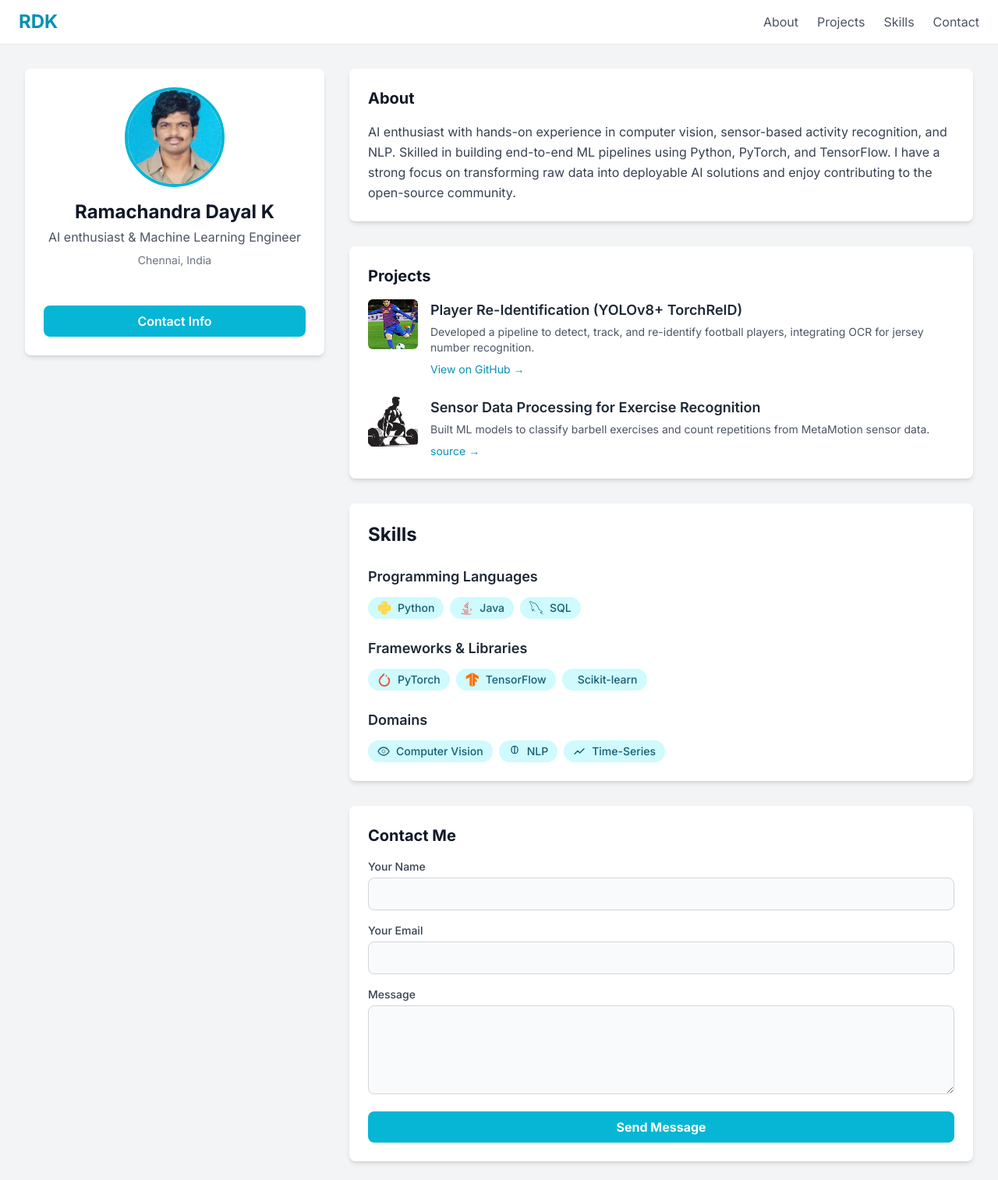
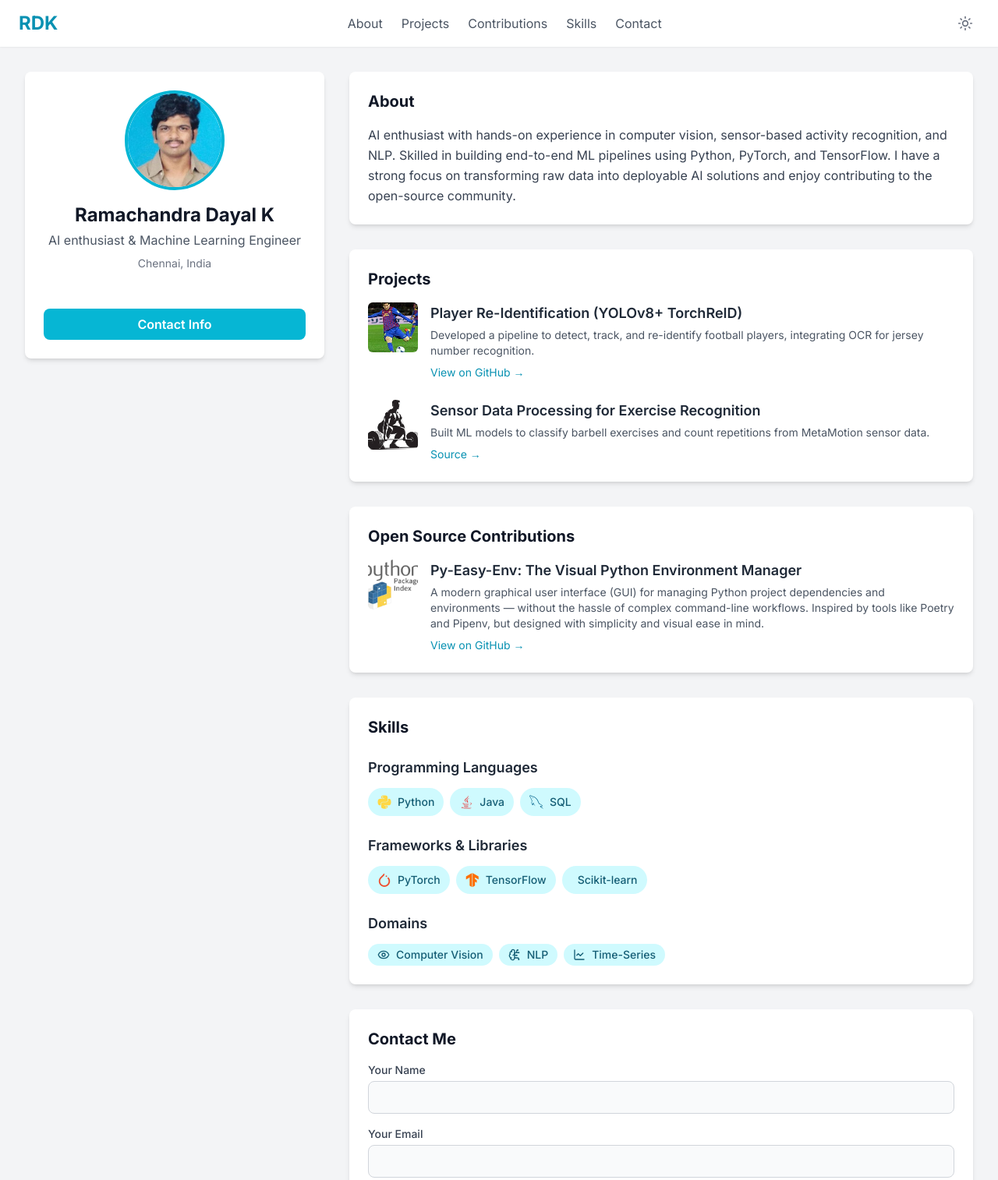
Before and after one commit to Sriramdayal/My_portfolio, a plain HTML site: page index.html in a window 1280 px wide. Shown: the top 1514 px of the page at 78% size. Drawn offline with nearby package versions, Linux system fonts and the light colour scheme.

Commit message:
Initial commit of project files

````diff
--- a/index.html
+++ b/index.html
@@ -7,13 +7,36 @@
     <script src="https://cdn.tailwindcss.com"></script>
     <link href="https://fonts.googleapis.com/css2?family=Inter:wght@400;500;600;700&display=swap" rel="stylesheet">
     <script src="https://unpkg.com/lucide@latest"></script>
+    <link rel="stylesheet" href="https://cdn.jsdelivr.net/gh/devicons/devicon@latest/devicon.min.css">
     <style>
         body {
             font-family: 'Inter', sans-serif;
         }
+        /* Custom dark mode styles */
+        .dark .bg-gray-100 { background-color: #111827; }
+        .dark .bg-white { background-color: #1f2937; }
+        .dark .text-gray-800 { color: #d1d5db; }
+        .dark .text-gray-900 { color: #f9fafb; }
+        .dark .text-gray-700 { color: #d1d5db; }
+        .dark .text-gray-600 { color: #9ca3af; }
+        .dark .text-gray-500 { color: #6b7280; }
+        .dark .border-t { border-color: #374151; }
+        .dark .shadow-sm { box-shadow: 0 1px 2px 0 rgba(255, 255, 255, 0.05); }
+        .dark .bg-cyan-100 { background-color: #0e7490; }
+        .dark .text-cyan-800 { color: #ecfeff; }
+        .dark .bg-gray-50 { background-color: #374151; }
+        .dark .border-gray-300 { border-color: #4b5563; }
     </style>
+    <script>
+        // Set theme on page load
+        if (localStorage.getItem('theme') === 'dark' || (!('theme' in localStorage) && window.matchMedia('(prefers-color-scheme: dark)').matches)) {
+          document.documentElement.classList.add('dark')
+        } else {
+          document.documentElement.classList.remove('dark')
+        }
+    </script>
 </head>
-<body class="bg-gray-100 text-gray-800">
+<body class="bg-gray-100 text-gray-800 transition-colors duration-300">
 
     <!-- Header -->
     <header class="bg-white shadow-sm sticky top-0 z-50">
@@ -22,9 +45,16 @@
             <nav class="hidden md:flex space-x-6 text-gray-600">
                 <a href="#about" class="hover:text-cyan-600 transition-colors">About</a>
                 <a href="#projects" class="hover:text-cyan-600 transition-colors">Projects</a>
+                <a href="#contributions" class="hover:text-cyan-600 transition-colors">Contributions</a>
                 <a href="#skills" class="hover:text-cyan-600 transition-colors">Skills</a>
                 <a href="#contact" class="hover:text-cyan-600 transition-colors">Contact</a>
             </nav>
+            <div class="hidden md:flex items-center space-x-4">
+                <button id="theme-toggle" class="p-2 rounded-full text-gray-500 hover:bg-gray-200 dark:hover:bg-gray-700">
+                    <i id="theme-icon-sun" data-lucide="sun" class="w-5 h-5"></i>
+                    <i id="theme-icon-moon" data-lucide="moon" class="w-5 h-5 hidden"></i>
+                </button>
+            </div>
              <button id="mobile-menu-button" class="md:hidden">
                 <i data-lucide="menu" class="w-6 h-6 text-gray-600"></i>
             </button>
@@ -33,8 +63,15 @@
         <div id="mobile-menu" class="hidden md:hidden px-6 pb-4 border-t">
             <a href="#about" class="block py-2 text-gray-600 hover:text-cyan-600">About</a>
             <a href="#projects" class="block py-2 text-gray-600 hover:text-cyan-600">Projects</a>
+            <a href="#contributions" class="block py-2 text-gray-600 hover:text-cyan-600">Contributions</a>
             <a href="#skills" class="block py-2 text-gray-600 hover:text-cyan-600">Skills</a>
             <a href="#contact" class="block py-2 text-gray-600 hover:text-cyan-600">Contact</a>
+            <a href="internresume1.pdf" download class="block mt-2 bg-cyan-500 hover:bg-cyan-600 text-white font-semibold px-4 py-2 rounded-lg text-center">Download Resume</a>
+             <button id="theme-toggle-mobile" class="mt-4 w-full flex items-center justify-center p-2 rounded-lg text-gray-600 hover:bg-gray-200 dark:hover:bg-gray-700">
+                <i id="theme-icon-sun-mobile" data-lucide="sun" class="w-5 h-5 mr-2"></i>
+                <i id="theme-icon-moon-mobile" data-lucide="moon" class="w-5 h-5 mr-2 hidden"></i>
+                <span id="theme-text-mobile">Switch to Dark Mode</span>
+            </button>
         </div>
     </header>
 
@@ -75,6 +112,7 @@
                         <!-- Project 1 -->
                         <div class="flex items-start space-x-4">
                             <div class="flex-shrink-0">
+                                <!-- NOTE: Replace this placeholder with a direct link to your project image -->
                                 <img src="images/Lionel_Messi_Player_of_the_Year_2011.jpg" alt="Project Icon" class="w-16 h-16 rounded-md object-cover">
                             </div>
                             <div>
@@ -86,12 +124,32 @@
                         <!-- Project 2 -->
                         <div class="flex items-start space-x-4">
                             <div class="flex-shrink-0">
+                                <!-- NOTE: Replace this placeholder with a direct link to your project image -->
                                 <img src="images/360_F_1032469808_5AKt0mOrQCn1uF3Bq5mAM4HBrZ8Njy1b.webp" alt="Project Icon" class="w-16 h-16 rounded-md object-cover">
                             </div>
                             <div>
                                 <h3 class="text-lg font-semibold text-gray-800">Sensor Data Processing for Exercise Recognition</h3>
                                 <p class="text-sm text-gray-600 mt-1">Built ML models to classify barbell exercises and count repetitions from MetaMotion sensor data.</p>
-                                <a href="https://colab.research.google.com/drive/13zKf7evJWQWiJlykDDfOb9zzVqVEu_9f?usp=sharing&pli=1&authuser=3" target="_blank" class="text-sm text-cyan-600 hover:underline mt-2 inline-block">source &rarr;</a>
+                                <a href="https://colab.research.google.com/drive/13zKf7evJWQWiJlykDDfOb9zzVqVEu_9f?usp=sharing&pli=1&authuser=3" target="_blank" class="text-sm text-cyan-600 hover:underline mt-2 inline-block">Source &rarr;</a>
+                            </div>
+                        </div>
+                    </div>
+                </section>
+
+                <!-- Open Source Contributions Card -->
+                <section id="contributions" class="bg-white rounded-lg shadow-md p-6">
+                    <h2 class="text-xl font-bold text-gray-900 mb-4">Open Source Contributions</h2>
+                    <div class="space-y-6">
+                        <!-- Contribution 1 -->
+                        <div class="flex items-start space-x-4">
+                            <div class="flex-shrink-0">
+                                <!-- NOTE: Replace this placeholder with a direct link to your project image -->
+                                <img src="images/250px-PyPI_logo.svg.webp" alt="Project Icon" class="w-16 h-16 rounded-md object-cover">
+                            </div>
+                            <div>
+                                <h3 class="text-lg font-semibold text-gray-800">Py-Easy-Env: The Visual Python Environment Manager</h3>
+                                <p class="text-sm text-gray-600 mt-1">A modern graphical user interface (GUI) for managing Python project dependencies and environments — without the hassle of complex command-line workflows. Inspired by tools like Poetry and Pipenv, but designed with simplicity and visual ease in mind.</p>
+                                <a href="https://github.com/Sriramdayal/py-easy-env-manager" target="_blank" class="text-sm text-cyan-600 hover:underline mt-2 inline-block">View on GitHub &rarr;</a>
                             </div>
                         </div>
                     </div>
@@ -99,8 +157,7 @@
 
                 <!-- Skills Card with Icons -->
                 <section id="skills" class="bg-white rounded-lg shadow-md p-6">
-  <h2 class="text-2xl font-bold text-gray-900 mb-6">Skills</h2>
-
+                  <h2 class="text-xl font-bold text-gray-900 mb-6">Skills</h2>
                   <div class="space-y-6">
                     <!-- Programming Languages -->
                     <div>
@@ -117,7 +174,6 @@
                         </span>
                       </div>
                     </div>
-
                     <!-- Frameworks & Libraries -->
                     <div>
                       <h3 class="text-lg font-semibold text-gray-800 mb-3">Frameworks & Libraries</h3>
@@ -133,47 +189,23 @@
                         </span>
                       </div>
                     </div>
-
                     <!-- Domains -->
                     <div>
                       <h3 class="text-lg font-semibold text-gray-800 mb-3">Domains</h3>
                       <div class="flex flex-wrap gap-2">
                         <span class="flex items-center gap-2 bg-cyan-100 text-cyan-800 px-3 py-1 rounded-full text-sm font-medium">
-          <!-- Lucide Eye for Computer Vision -->
-          <svg xmlns="http://www.w3.org/2000/svg" class="w-4 h-4" fill="none" viewBox="0 0 24 24" stroke="currentColor">
-            <path stroke-linecap="round" stroke-linejoin="round" stroke-width="2"
-              d="M1.5 12s4-7.5 10.5-7.5S22.5 12 22.5 12s-4 7.5-10.5 7.5S1.5 12 1.5 12z" />
-            <circle cx="12" cy="12" r="3" />
-          </svg>
-          Computer Vision
+                          <i data-lucide="eye" class="w-4 h-4"></i> Computer Vision
                         </span>
                         <span class="flex items-center gap-2 bg-cyan-100 text-cyan-800 px-3 py-1 rounded-full text-sm font-medium">
-          <!-- Lucide Brain for NLP -->
-          <svg xmlns="http://www.w3.org/2000/svg" class="w-4 h-4" fill="none" viewBox="0 0 24 24" stroke="currentColor">
-            <path stroke-linecap="round" stroke-linejoin="round" stroke-width="2"
-              d="M12 2a6 6 0 00-6 6v2a6 6 0 006 6m0-14a6 6 0 016 6v2a6 6 0 01-6 6m0-14v14" />
-          </svg>
-          NLP
+                          <i data-lucide="brain-circuit" class="w-4 h-4"></i> NLP
                         </span>
                         <span class="flex items-center gap-2 bg-cyan-100 text-cyan-800 px-3 py-1 rounded-full text-sm font-medium">
-          <!-- Lucide Line Chart for Time-Series -->
-          <svg xmlns="http://www.w3.org/2000/svg" class="w-4 h-4" fill="none" viewBox="0 0 24 24" stroke="currentColor">
-            <path stroke-linecap="round" stroke-linejoin="round" stroke-width="2"
-              d="M3 17l6-6 4 4 8-8" />
-          </svg>
-          Time-Series
+                          <i data-lucide="line-chart" class="w-4 h-4"></i> Time-Series
                         </span>
                       </div>
                     </div>
                   </div>
                 </section>
-
-<!-- Add Devicon CDN in your <head> -->
-<link rel="stylesheet" href="https://cdn.jsdelivr.net/gh/devicons/devicon@latest/devicon.min.css">
-
-<!-- Add Devicon CDN in your <head> -->
-<link rel="stylesheet" href="https://cdn.jsdelivr.net/gh/devicons/devicon@latest/devicon.min.css">
-
 
                 <!-- Contact Card -->
                 <section id="contact" class="bg-white rounded-lg shadow-md p-6">
@@ -226,6 +258,46 @@
             });
         });
 
+        // Theme Toggle
+        const themeToggle = document.getElementById('theme-toggle');
+        const themeToggleMobile = document.getElementById('theme-toggle-mobile');
+        const sunIcon = document.getElementById('theme-icon-sun');
+        const moonIcon = document.getElementById('theme-icon-moon');
+        const sunIconMobile = document.getElementById('theme-icon-sun-mobile');
+        const moonIconMobile = document.getElementById('theme-icon-moon-mobile');
+        const themeTextMobile = document.getElementById('theme-text-mobile');
+
+        const applyTheme = (theme) => {
+            if (theme === 'dark') {
+                document.documentElement.classList.add('dark');
+                sunIcon.classList.add('hidden');
+                moonIcon.classList.remove('hidden');
+                sunIconMobile.classList.add('hidden');
+                moonIconMobile.classList.remove('hidden');
+                themeTextMobile.textContent = 'Switch to Light Mode';
+                localStorage.setItem('theme', 'dark');
+            } else {
+                document.documentElement.classList.remove('dark');
+                sunIcon.classList.remove('hidden');
+                moonIcon.classList.add('hidden');
+                sunIconMobile.classList.remove('hidden');
+                moonIconMobile.classList.add('hidden');
+                themeTextMobile.textContent = 'Switch to Dark Mode';
+                localStorage.setItem('theme', 'light');
+            }
+        };
+
+        const toggleTheme = () => {
+            const currentTheme = localStorage.getItem('theme') === 'dark' ? 'light' : 'dark';
+            applyTheme(currentTheme);
+        };
+
+        themeToggle.addEventListener('click', toggleTheme);
+        themeToggleMobile.addEventListener('click', toggleTheme);
+
+        // Set initial theme on load
+        applyTheme(localStorage.getItem('theme') || (window.matchMedia('(prefers-color-scheme: dark)').matches ? 'dark' : 'light'));
+
         // Contact Form
         const contactForm = document.getElementById('contact-form');
         contactForm.addEventListener('submit', (e) => {
@@ -242,3 +314,4 @@
     </script>
 </body>
 </html>
+```eof
````
Also changed, not shown: images/250px-PyPI_logo.svg.webp (added). Lines whose indentation alone changed are shown as unchanged.
